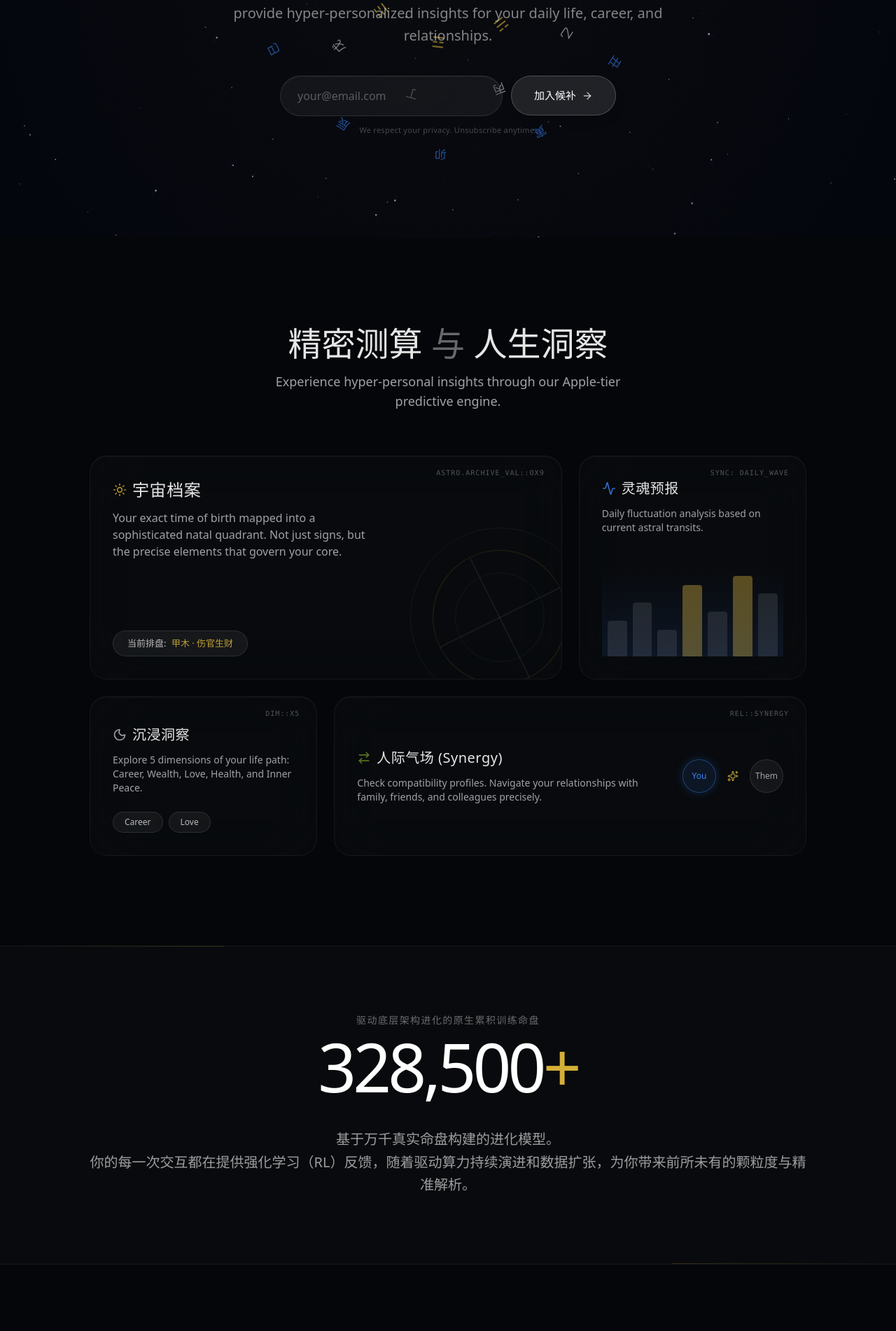
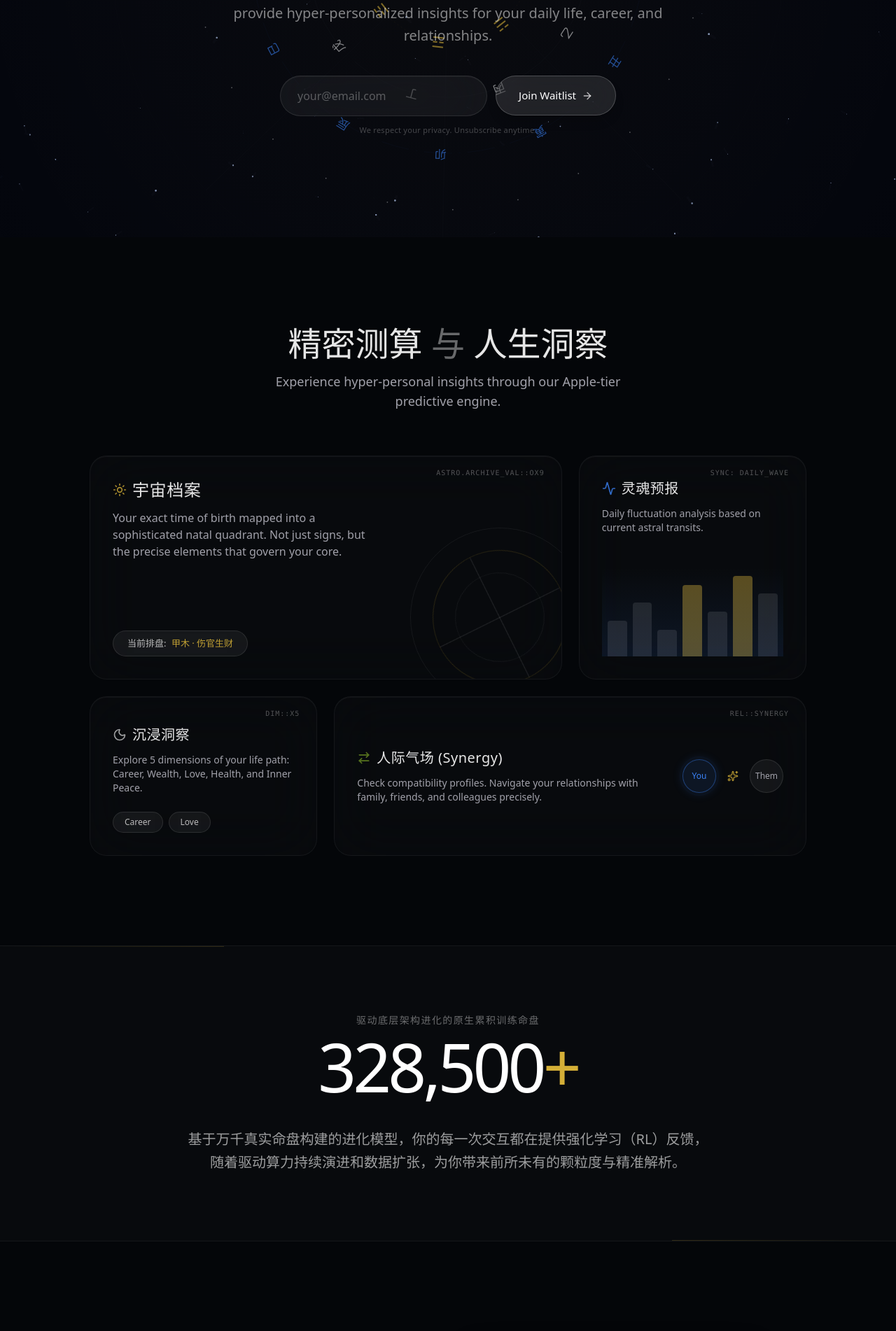
Before and after one commit to Carterguo95/zhizhi-landing, a Next.js app: page / in a window 1280 px wide. Shown: the part 461-2363 px from the top of the page at 70% size. Built offline with nearby package versions, Linux system fonts and the light colour scheme.

Commit message:
style: refine typography and copy based on user feedback

```diff
--- a/src/components/FooterCTA.tsx
+++ b/src/components/FooterCTA.tsx
@@ -18,7 +18,7 @@ export function FooterCTA() {
                     transition={{ duration: 0.8 }}
                     className="text-4xl md:text-6xl font-serif font-light mb-8 text-white/90 tracking-wide"
                 >
-                    流年无声，<span className="text-white/40">知之有迹。</span>
+                    流年无声，<span className="text-white/40">知之有迹</span>
                 </motion.h2>
 
                 <motion.p
--- a/src/components/TrustMetrics.tsx
+++ b/src/components/TrustMetrics.tsx
@@ -51,8 +51,8 @@ export function TrustMetrics() {
                         </span>
                     </div>
                     <p className="text-white/60 text-lg md:text-xl font-light mt-6 max-w-5xl mx-auto leading-relaxed">
-                        基于万千真实命盘构建的进化模型。<br className="hidden md:block" />
-                        你的每一次交互都在提供强化学习（RL）反馈，随着驱动算力持续演进和数据扩张，为你带来前所未有的颗粒度与精准解析。
+                        基于万千真实命盘构建的进化模型，你的每一次交互都在提供强化学习（RL）反馈，<br className="hidden md:block" />
+                        随着驱动算力持续演进和数据扩张，为你带来前所未有的颗粒度与精准解析。
                     </p>
                 </motion.div>
             </div>
--- a/src/components/WaitlistForm.tsx
+++ b/src/components/WaitlistForm.tsx
@@ -197,7 +197,7 @@ export function WaitlistForm() {
                                 ) : (
                                     <>
                                         <span className="relative z-10">
-                                            加入候补
+                                            Join Waitlist
                                         </span>
                                         <ArrowRight className="w-4 h-4 text-white/70 relative z-10 group-hover:translate-x-1 transition-transform" />
                                     </>
```
